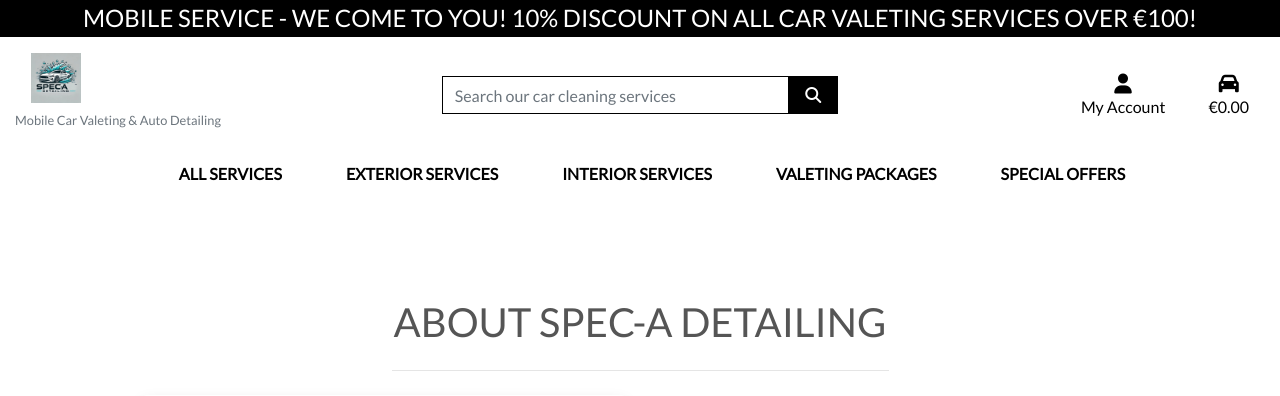
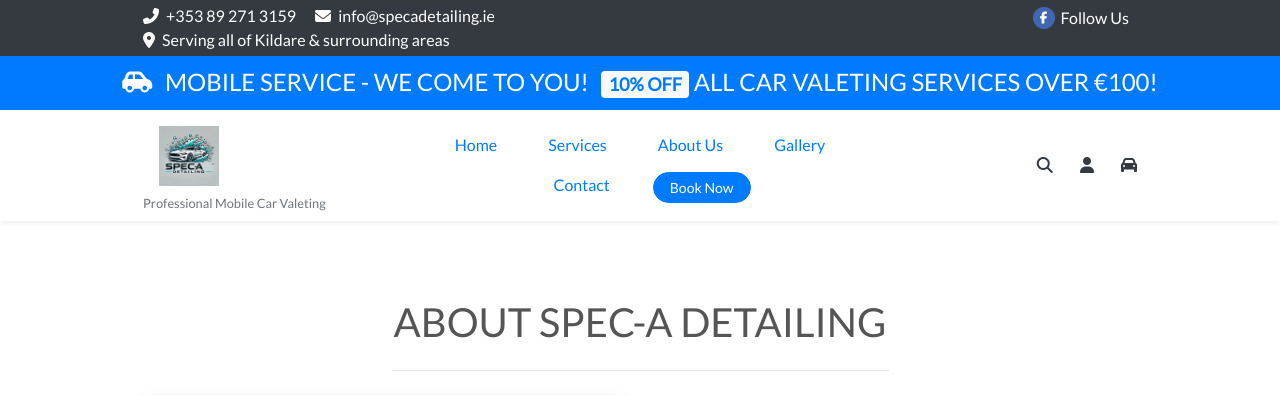
Before and after one commit to rhoshan-d/spec-a-detailing, a Django app: page /about/ in a window 1280 px wide. Shown: the top 396 px of the page. Run offline with Django 3.2, Linux system fonts and the light colour scheme; some libraries are stand-ins or nearby versions.

Commit message:
Add site_info context processor and update base template.

```diff
--- a/spec_a_detailing/settings.py
+++ b/spec_a_detailing/settings.py
@@ -93,6 +93,7 @@ TEMPLATES = [
                 'django.contrib.messages.context_processors.messages',
                 'django.template.context_processors.media',
                 'shoppingbag.contexts.bag_contents',
+                'about.contexts.site_info',
             ],
             'builtins': [
                 'crispy_forms.templatetags.crispy_forms_tags',
--- a/static/css/base.css
+++ b/static/css/base.css
@@ -419,6 +419,35 @@ input[name='q']::placeholder {
     padding-top: 2rem;
 }
 
+/* Social link styling */
+.social-link {
+    display: inline-flex;
+    align-items: center;
+    transition: all 0.2s ease;
+    padding: 2px 8px;
+    border-radius: 4px;
+}
+
+.social-link:hover {
+    background-color: rgba(255, 255, 255, 0.2);
+    text-decoration: none;
+}
+
+.social-icon-wrapper {
+    display: inline-flex;
+    justify-content: center;
+    align-items: center;
+    width: 22px;
+    height: 22px;
+    background-color: #4267B2;
+    border-radius: 50%;
+    margin-right: 6px;
+}
+
+.social-icon-wrapper i {
+    font-size: 12px;
+}
+
 /* fixed top navbar only on medium and up */
 @media (min-width: 992px) {
     .fixed-top-desktop-only {
--- a/templates/base.html
+++ b/templates/base.html
@@ -49,43 +49,88 @@
 
   <body>
     <header class="container-fluid fixed-top">
-        <div id="delivery-banner" class="row text-center">
-            <div class="col bg-black text-white">
-                <h4 class="logo-font my-1">Mobile service - we come to you! 10% discount on all car valeting services over €{{ discount_threshold }}!</h4>
+        <div class="row py-1 bg-dark text-white d-none d-lg-flex">
+            <div class="container">
+                <div class="row">
+                    <div class="col-md-8">
+                        <ul class="list-inline mb-0">
+                            <li class="list-inline-item mr-3"><i class="fas fa-phone-alt mr-1"></i> {{ contact_info.phone }}</li>
+                            <li class="list-inline-item mr-3"><i class="fas fa-envelope mr-1"></i> {{ contact_info.email }}</li>
+                            <li class="list-inline-item"><i class="fas fa-map-marker-alt mr-1"></i> Serving all of Kildare & surrounding areas</li>
+                        </ul>
+                    </div>
+                    <div class="col-md-4 text-right">
+                        <ul class="list-inline mb-0">
+                            <li class="list-inline-item">
+                                <a href="{{ contact_info.social_links.facebook|default:'#' }}" class="text-white social-link" aria-label="Facebook">
+                                    <span class="social-icon-wrapper">
+                                        <i class="fab fa-facebook-f"></i>
+                                    </span>
+                                    <span>Follow Us</span>
+                                </a>
+                            </li>
+                        </ul>
                     </div>
                 </div>
-        <div id="topnav" class="row bg-white pt-lg-2 d-none d-lg-flex">
-            <div class="col-12 col-lg-4 my-auto py-1 py-lg-0 text-center text-lg-left">
-                <a href="{% url 'home' %}" class="nav-link main-logo-link">
-                    <img src="{{ MEDIA_URL }}logo.jpg" alt="Spec-A Detailing Logo" class="img-fluid" style="max-height: 50px;">
-                </a>
-                <p class="text-muted small d-none d-lg-block">Mobile Car Valeting & Auto Detailing</p>
-            </div>
-            <div class="col-12 col-lg-4 my-auto py-1 py-lg-0">
-                <form method="GET" action="{% url 'products' %}">
-          {% csrf_token %}
-                    <div class="input-group w-100">
-                    <input class="form-control border border-black rounded-0" type="text" name="search_query" placeholder="Search our car cleaning services">
-                        <div class="input-group-append">
-                            <button class="form-control btn btn-black border border-black rounded-0" type="submit">
-                                <span class="icon">
-                                    <i class="fas fa-search"></i>
-                                </span>
-                            </button>
             </div>
         </div>
-                </form>
+
+        <div id="delivery-banner" class="row text-center">
+            <div class="col bg-primary text-white py-2">
+                <h4 class="logo-font my-1"><i class="fas fa-car-side mr-2"></i> Mobile service - we come to you! <span class="badge badge-light text-primary ml-2">10% OFF</span> all car valeting services over €{{ discount_threshold }}!</h4>
             </div>
-            <div class="col-12 col-lg-4 my-auto py-1 py-lg-0">
-                <ul class="list-inline list-unstyled text-center text-lg-right my-0">
-                    <li class="list-inline-item dropdown">
-                        <a class="text-black nav-link" href="#" id="user-options" data-toggle="dropdown" aria-haspopup="true" aria-expanded="false">
-                            <div class="text-center">
-                                <div><i class="fas fa-user fa-lg"></i></div>
-                                <p class="my-0">My Account</p>
         </div>
+
+        <div id="topnav" class="row bg-white py-2 shadow-sm">
+            <div class="container">
+                <div class="row align-items-center">
+                    <!-- Logo -->
+                    <div class="col-12 col-lg-3 my-2 my-lg-0 text-center text-lg-left">
+                        <a href="{% url 'home' %}" class="nav-link main-logo-link d-inline-block">
+                            <img src="{{ MEDIA_URL }}logo.jpg" alt="Spec-A Detailing Logo" class="img-fluid" style="max-height: 60px;">
                         </a>
-                        <div class="dropdown-menu border-0" aria-labelledby="user-options">
+                        <p class="text-muted small mb-0 d-none d-lg-block">Professional Mobile Car Valeting</p>
+                    </div>
+
+                    <!-- nav -->
+                    <div class="col-lg-6 d-none d-lg-block">
+                        <nav class="main-nav">
+                            <ul class="list-inline text-center mb-0">
+                                <li class="list-inline-item mx-2">
+                                    <a href="{% url 'home' %}" class="nav-link">Home</a>
+                                </li>
+                                <li class="list-inline-item mx-2">
+                                    <a href="{% url 'products' %}" class="nav-link">Services</a>
+                                </li>
+                                <li class="list-inline-item mx-2">
+                                    <a href="{% url 'about' %}" class="nav-link">About Us</a>
+                                </li>
+                                <li class="list-inline-item mx-2">
+                                    <a href="#" class="nav-link">Gallery</a>
+                                </li>
+                                <li class="list-inline-item mx-2">
+                                    <a href="#" class="nav-link">Contact</a>
+                                </li>
+                                <li class="list-inline-item ml-3">
+                                    <a href="{% url 'products' %}" class="btn btn-primary btn-sm rounded-pill px-3">Book Now</a>
+                                </li>
+                            </ul>
+                        </nav>
+                    </div>
+
+                    <!-- User Menu and Search -->
+                    <div class="col-12 col-lg-3 my-2 my-lg-0">
+                        <ul class="list-inline text-center text-lg-right mb-0">
+                            <li class="list-inline-item">
+                                <a href="#" class="nav-icon text-dark" id="search-toggle" aria-label="Search">
+                                    <i class="fas fa-search"></i>
+                                </a>
+                            </li>
+                            <li class="list-inline-item dropdown ml-3">
+                                <a class="nav-icon text-dark" href="#" id="user-options" data-toggle="dropdown" aria-haspopup="true" aria-expanded="false" aria-label="Account">
+                                    <i class="fas fa-user"></i>
+                                </a>
+                                <div class="dropdown-menu dropdown-menu-right border-0 shadow-sm" aria-labelledby="user-options">
                                     {% if request.user.is_authenticated %}
                                         {% if request.user.is_superuser %}
                                             <a href="{% url 'add_product' %}" class="dropdown-item">Service Management</a>
@@ -98,24 +143,23 @@
                                     {% endif %}
                                 </div>
                             </li>
-                    <li class="list-inline-item">
-                        <a class="{% if grand_total %}text-info font-weight-bold{% else %}text-black{% endif %} nav-link" href="{% url 'view_bag' %}">
-                            <div class="text-center">
-                                <div><i class="fas fa-car fa-lg"></i></div>
-                                <p class="my-0">
+                            <li class="list-inline-item ml-3">
+                                <a class="nav-icon {% if grand_total %}text-primary font-weight-bold{% else %}text-dark{% endif %}" href="{% url 'view_bag' %}" aria-label="Booking Cart">
+                                    <i class="fas fa-car"></i>
                                     {% if grand_total %}
-                                        €{{ grand_total|floatformat:2 }}
-                                    {% else %}
-                                        €0.00
+                                        <span class="badge badge-pill badge-primary">€{{ grand_total|floatformat:2 }}</span>
                                     {% endif %}
-                                </p>
-                            </div>
                                 </a>
                             </li>
                         </ul>
                     </div>
                 </div>
-        <div class="row bg-white">
+            </div>
+        </div>
+
+        <!-- Mobile Navigation -->
+        <div class="row bg-white d-lg-none">
+            <div class="col-12">
                 <nav class="navbar navbar-expand-lg navbar-light w-100">
                     <button class="navbar-toggler" type="button" data-toggle="collapse" data-target="#main-nav" aria-controls="main-nav" aria-expanded="false" aria-label="Toggle navigation">
                         <span class="navbar-toggler-icon"></span>
@@ -123,6 +167,25 @@
                     {% include 'includes/mobile-top-header.html' %}
                     {% include 'includes/main-nav.html' %}
                 </nav>
+            </div>
+        </div>
+
+        <div id="search-dropdown" class="row bg-light py-3 shadow-sm d-none">
+            <div class="container">
+                <form method="GET" action="{% url 'products' %}">
+                    {% csrf_token %}
+                    <div class="input-group w-100">
+                        <input class="form-control border border-primary rounded-pill-left" type="text" name="search_query" placeholder="Search our car cleaning services">
+                        <div class="input-group-append">
+                            <button class="btn btn-primary rounded-pill-right" type="submit">
+                                <span class="icon">
+                                    <i class="fas fa-search"></i>
+                                </span>
+                            </button>
+                        </div>
+                    </div>
+                </form>
+            </div>
         </div>
     </header>
 
@@ -162,9 +225,9 @@
                     </div>
                     <p class="mb-3">Mobile valeting services that come to you across Ireland.</p>
                     <div class="mt-3">
-                        <a href="#" class="text-white mr-3" aria-label="Facebook"><i class="fab fa-facebook-f fa-lg"></i></a>
-                        <a href="#" class="text-white mr-3" aria-label="Instagram"><i class="fab fa-instagram fa-lg"></i></a>
-                        <a href="#" class="text-white" aria-label="Twitter"><i class="fab fa-twitter fa-lg"></i></a>
+                        <a href="{{ contact_info.social_links.facebook|default:'#' }}" class="btn btn-outline-light btn-sm" aria-label="Facebook">
+                            <i class="fab fa-facebook-f mr-2"></i> Follow Us on Facebook
+                        </a>
                     </div>
                 </div>
                 <div class="col-md-4 mb-4">
@@ -181,12 +244,12 @@
                 </div>
                 <div class="col-md-4 mb-4">
                     <h5 class="text-uppercase mb-3">Contact Us</h5>
-                    <p><i class="fas fa-map-marker-alt mr-2"></i> 123 Main Street, Kildare, Ireland</p>
-                    <p><i class="fas fa-phone mr-2"></i> +353 1 234 5678</p>
-                    <p><i class="fas fa-envelope mr-2"></i> info@specadetailing.ie</p>
+                    <p><i class="fas fa-map-marker-alt mr-2"></i> {{ contact_info.address }}</p>
+                    <p><i class="fas fa-phone mr-2"></i> {{ contact_info.phone }} </p>
+                    <p><i class="fas fa-envelope mr-2"></i> {{ contact_info.email }} </p>
                     <h6 class="mt-4 mb-2">How to Book</h6>
                     <p class="mb-1"><i class="fas fa-calendar-alt mr-2"></i> Book online 24/7</p>
-                    <p class="mb-1"><i class="fas fa-phone mr-2"></i> Call us: Mon-Sun 8AM-8PM</p>
+                    <p class="mb-1"><i class="fas fa-phone mr-2"></i> Call us: {{ contact_info.operating_days }}</p>
                     <p class="mb-3"><i class="fas fa-clock mr-2"></i> Same-day service often available</p>
                     <div class="mt-3">
                         <a href="#" class="btn btn-outline-light">Book Mobile Valeting</a>
@@ -212,8 +275,15 @@
     </footer>
 
     {% block postloadjs %}
+    {{ block.super }}
+    <script type="text/javascript">
+        // toggle search dropdown
+        $('#search-toggle').click(function(e) {
+            e.preventDefault();
+            $('#search-dropdown').toggleClass('d-none');
+            $('#search-dropdown input').focus();
+        });
 
-    <script type="text/javascript">
         $('.toast').toast('show');
     </script>
 
```
Also changed, not shown: about/contexts.py (added, +19 -0 lines). Lines whose indentation alone changed are shown as unchanged.
